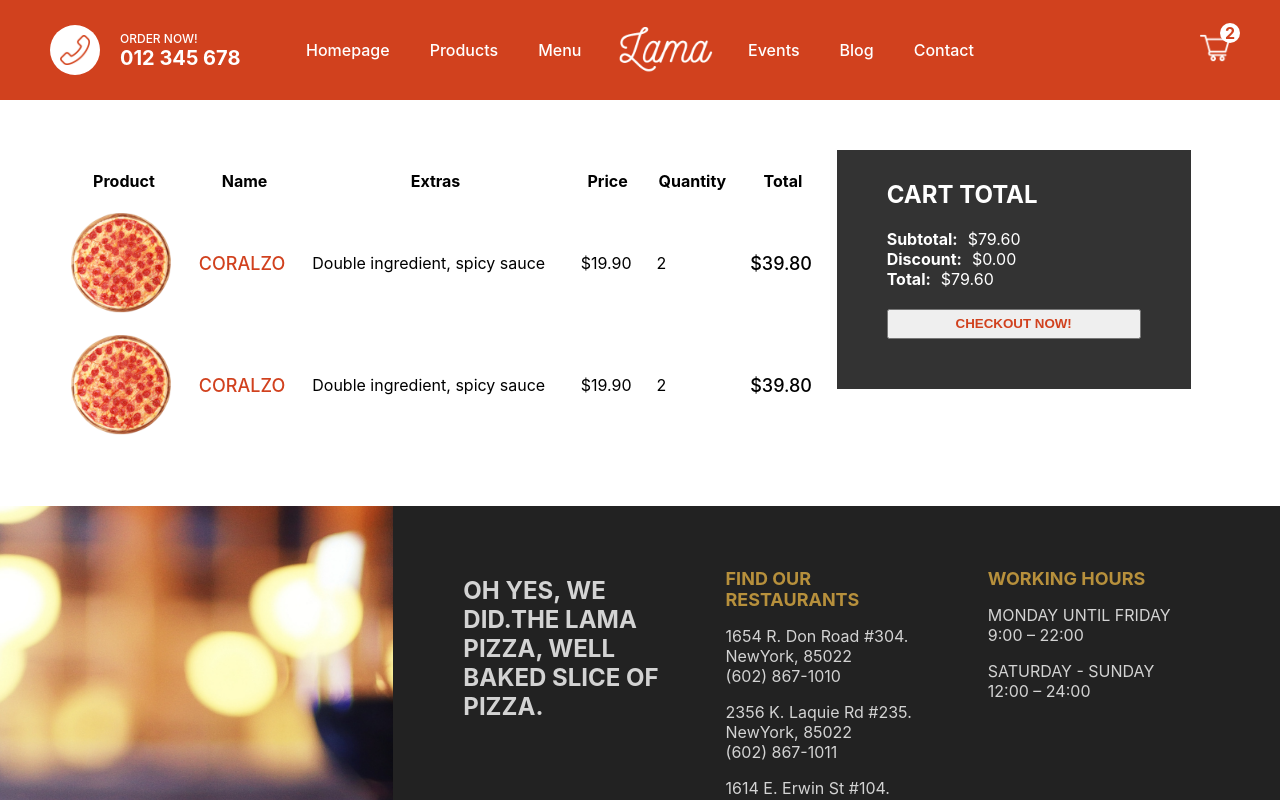
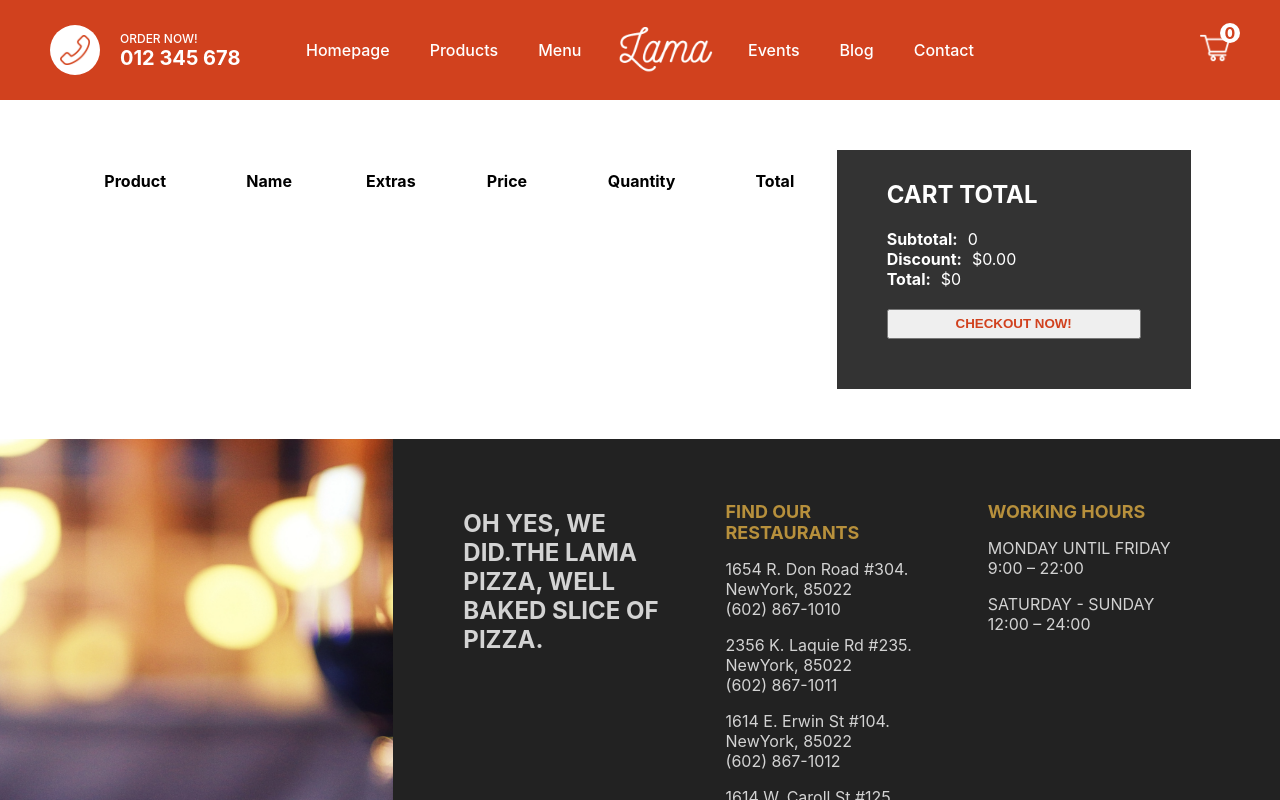
Before and after one commit to JorgeDaSilva72/food-order-nextjs, a Next.js app: page /cart in a window 1280 px wide. Shown: the top 800 px of the page. Built offline with nearby package versions, Linux system fonts and the light colour scheme.

Commit message:
Integration of redux toolkit

```diff
--- a/components/Navbar.jsx
+++ b/components/Navbar.jsx
@@ -1,7 +1,11 @@
 import Image from "next/image";
 import styles from "../styles/Navbar.module.css";
+import { useSelector } from "react-redux";
+import Link from "next/link";
 
 const Navbar = () => {
+  const quantity = useSelector((state) => state.cart.quantity);
+
   return (
     <div className={styles.container}>
       <div className={styles.item}>
@@ -24,12 +28,14 @@ const Navbar = () => {
           <li className={styles.listItem}>Contact</li>
         </ul>
       </div>
-      <div className={styles.item}>
-        <div className={styles.cart}>
-          <Image src="/img/cart.png" alt="" width="30px" height="30px" />
-          <div className={styles.counter}>2</div>
+      <Link href="/cart" passHref>
+        <div className={styles.item}>
+          <div className={styles.cart}>
+            <Image src="/img/cart.png" alt="" width="30px" height="30px" />
+            <div className={styles.counter}>{quantity}</div>
+          </div>
         </div>
-      </div>
+      </Link>
     </div>
   );
 };
--- a/package.json
+++ b/package.json
@@ -9,11 +9,14 @@
     "lint": "next lint"
   },
   "dependencies": {
+    "@reduxjs/toolkit": "^1.8.2",
     "axios": "^0.27.2",
     "mongoose": "^6.4.1",
     "next": "12.1.6",
     "react": "18.2.0",
-    "react-dom": "18.2.0"
+    "react-dom": "18.2.0",
+    "react-redux": "^8.0.2",
+    "redux": "^4.2.0"
   },
   "devDependencies": {
     "eslint": "8.18.0",
--- a/pages/_app.js
+++ b/pages/_app.js
@@ -1,11 +1,15 @@
 import Layout from "../components/Layout";
 import "../styles/globals.css";
+import store from "../redux/store";
+import { Provider } from "react-redux";
 
 function MyApp({ Component, pageProps }) {
   return (
-    <Layout>
-      <Component {...pageProps} />
-    </Layout>
+    <Provider store={store}>
+      <Layout>
+        <Component {...pageProps} />
+      </Layout>
+    </Provider>
   );
 }
 
--- a/pages/cart.jsx
+++ b/pages/cart.jsx
@@ -1,11 +1,17 @@
 import styles from "../styles/Cart.module.css";
 import Image from "next/image";
+import { useDispatch, useSelector } from "react-redux";
+import { useEffect, useState } from "react";
+const Cart = () => {
+  const cart = useSelector((state) => state.cart);
 
-const Cart = () => {
+  const dispatch = useDispatch();
+
   return (
     <div className={styles.container}>
       <div className={styles.left}>
         <table className={styles.table}>
+          <tbody>
             <tr className={styles.trTitle}>
               <th>Product</th>
               <th>Name</th>
@@ -14,11 +20,14 @@ const Cart = () => {
               <th>Quantity</th>
               <th>Total</th>
             </tr>
-          <tr className={styles.tr}>
+          </tbody>
+          <tbody>
+            {cart.products.map((product) => (
+              <tr className={styles.tr} key={product._id}>
                 <td>
                   <div className={styles.imgContainer}>
                     <Image
-                  src="/img/pizza.png"
+                      src={product.img}
                       layout="fill"
                       objectFit="cover"
                       alt=""
@@ -26,65 +35,43 @@ const Cart = () => {
                   </div>
                 </td>
                 <td>
-              <span className={styles.name}>CORALZO</span>
+                  <span className={styles.name}>{product.title}</span>
                 </td>
                 <td>
                   <span className={styles.extras}>
-                Double ingredient, spicy sauce
+                    {product.extras.map((extra) => (
+                      <span key={extra._id}>{extra.text}, </span>
+                    ))}
                   </span>
                 </td>
                 <td>
-              <span className={styles.price}>$19.90</span>
+                  <span className={styles.price}>${product.price}</span>
                 </td>
                 <td>
-              <span className={styles.quantity}>2</span>
+                  <span className={styles.quantity}>{product.quantity}</span>
                 </td>
                 <td>
-              <span className={styles.total}>$39.80</span>
+                  <span className={styles.total}>
+                    ${product.price * product.quantity}
+                  </span>
                 </td>
               </tr>
-          <tr className={styles.tr}>
-            <td>
-              <div className={styles.imgContainer}>
-                <Image
-                  src="/img/pizza.png"
-                  layout="fill"
-                  objectFit="cover"
-                  alt=""
-                />
-              </div>
-            </td>
-            <td>
-              <span className={styles.name}>CORALZO</span>
-            </td>
-            <td>
-              <span className={styles.extras}>
-                Double ingredient, spicy sauce
-              </span>
-            </td>
-            <td>
-              <span className={styles.price}>$19.90</span>
-            </td>
-            <td>
-              <span className={styles.quantity}>2</span>
-            </td>
-            <td>
-              <span className={styles.total}>$39.80</span>
-            </td>
-          </tr>
+            ))}
+          </tbody>
         </table>
       </div>
       <div className={styles.right}>
         <div className={styles.wrapper}>
           <h2 className={styles.title}>CART TOTAL</h2>
           <div className={styles.totalText}>
-            <b className={styles.totalTextTitle}>Subtotal:</b>$79.60
+            <b className={styles.totalTextTitle}>Subtotal:</b>
+            {cart.total}
           </div>
           <div className={styles.totalText}>
             <b className={styles.totalTextTitle}>Discount:</b>$0.00
           </div>
           <div className={styles.totalText}>
-            <b className={styles.totalTextTitle}>Total:</b>$79.60
+            <b className={styles.totalTextTitle}>Total:</b>${cart.total}
           </div>
           <button className={styles.button}>CHECKOUT NOW!</button>
         </div>
--- /dev/null
+++ b/redux/cartSlice.js
@@ -0,0 +1,25 @@
+import { createSlice } from "@reduxjs/toolkit";
+
+const cartSlice = createSlice({
+  name: "cart",
+  initialState: {
+    products: [],
+    quantity: 0,
+    total: 0,
+  },
+  reducers: {
+    addProduct: (state, action) => {
+      state.products.push(action.payload);
+      state.quantity += 1;
+      state.total += action.payload.price * action.payload.quantity;
+    },
+    reset: (state) => {
+      state.products = [];
+      state.quantity = 0;
+      state.total = 0;
+    },
+  },
+});
+
+export const { addProduct, reset } = cartSlice.actions;
+export default cartSlice.reducer;
--- /dev/null
+++ b/redux/store.js
@@ -0,0 +1,8 @@
+import { configureStore } from "@reduxjs/toolkit";
+import cartReducer from "./cartSlice";
+
+export default configureStore({
+    reducer: {
+      cart: cartReducer,
+    },
+  });
```
Also changed, not shown: pages/product/[id].jsx (+70 -50 lines), 1 other file (tests, documents, lock files or other folders). Lines whose indentation alone changed are shown as unchanged.
